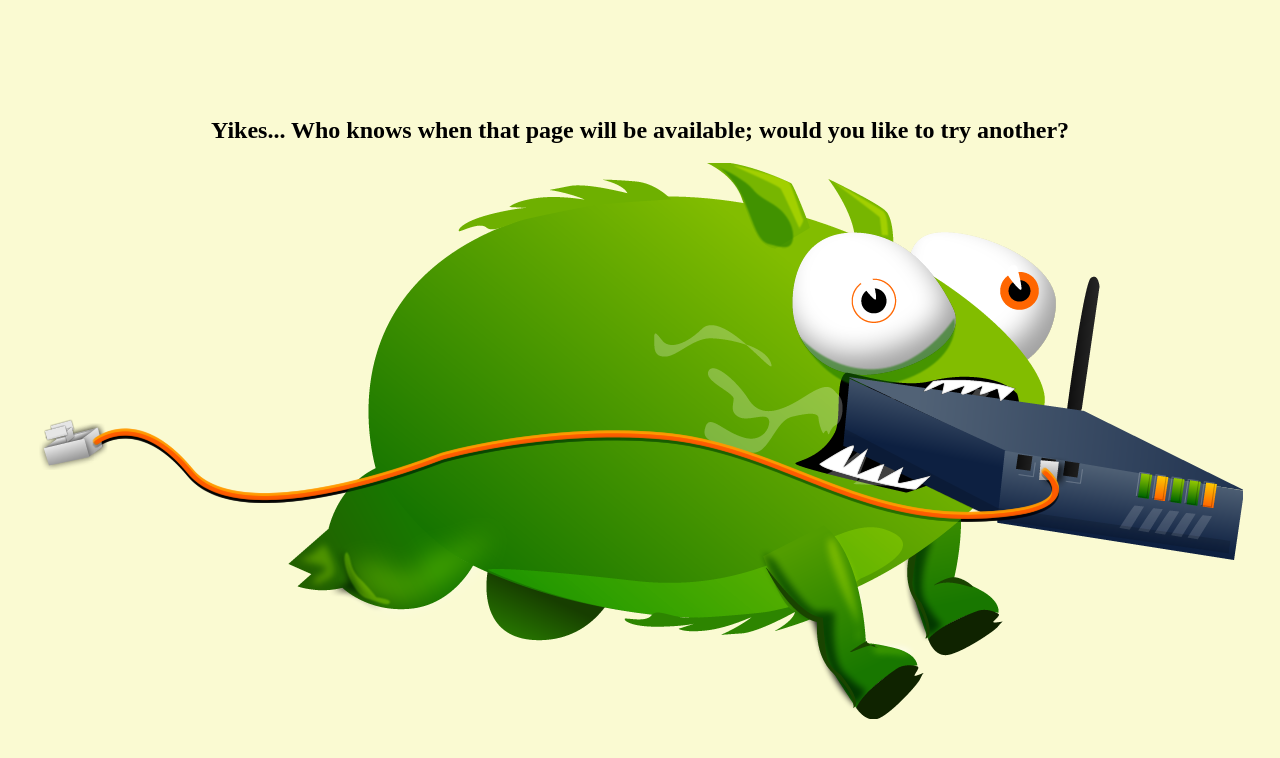
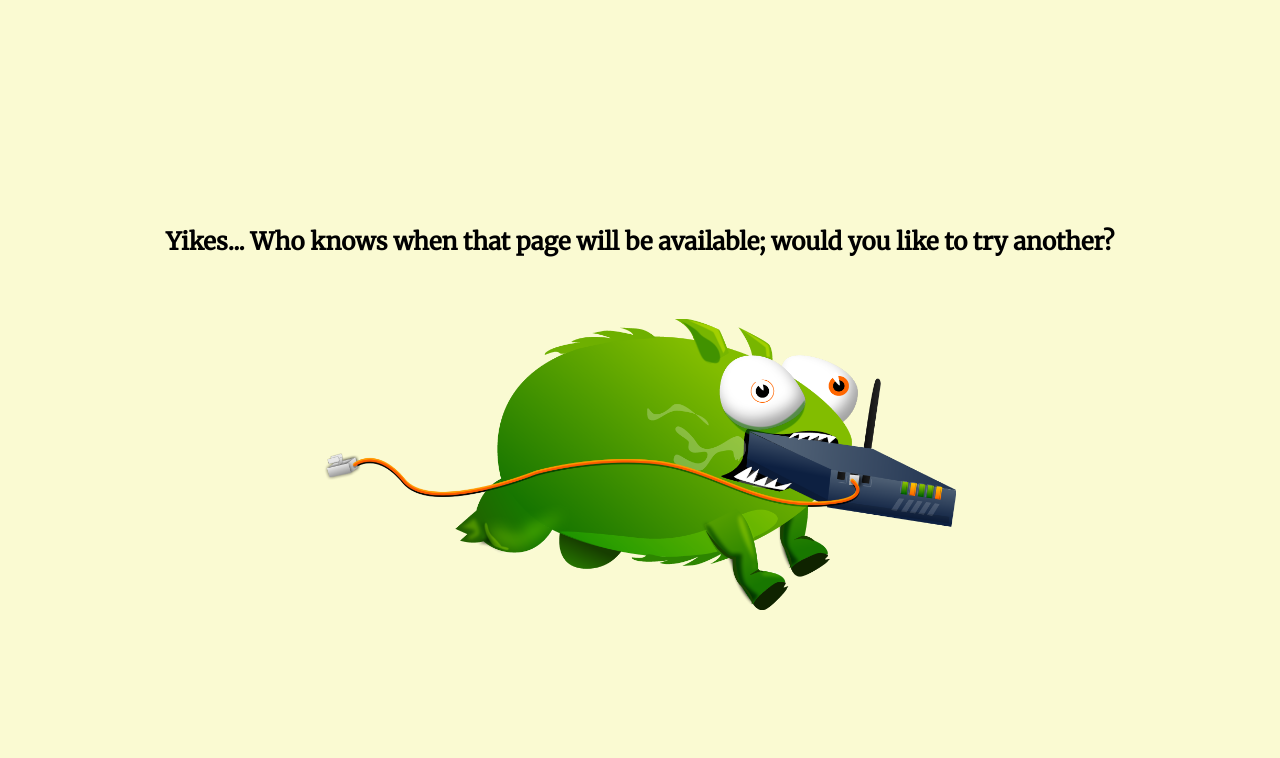
Before and after one commit to Subliminal-Panda/hello-flexbox.html, a plain HTML site: page index.html in a window 1280 px wide. Drawn offline with Linux system fonts and the light colour scheme.

Commit message:
changed title of index.html file

```diff
--- a/index.html
+++ b/index.html
@@ -4,10 +4,14 @@
     <meta charset="UTF-8">
     <meta http-equiv="X-UA-Compatible" content="IE=edge">
     <meta name="viewport" content="width=device-width, initial-scale=1.0">
-    <title>Error Page</title>
+    <title>Tristan's Error Page</title>
+    <link rel="preconnect" href="https://fonts.googleapis.com">
+<link rel="preconnect" href="https://fonts.gstatic.com" crossorigin>
+<link href="https://fonts.googleapis.com/css2?family=Merriweather&display=swap" rel="stylesheet">
     <style>
         body {
             background-color: lightgoldenrodyellow;
+            font-family: 'Merriweather', serif;
         }
         .error-wrapper {
             display: flex;
@@ -15,6 +19,13 @@
             align-items: center;
             height: 100vh;
             flex-direction: column;
+        }
+        .error-wrapper > .error-heading {
+            margin-bottom: 42px;
+        }
+
+        img {
+            width: 50%;
         }
     </style>
 </head>
```
